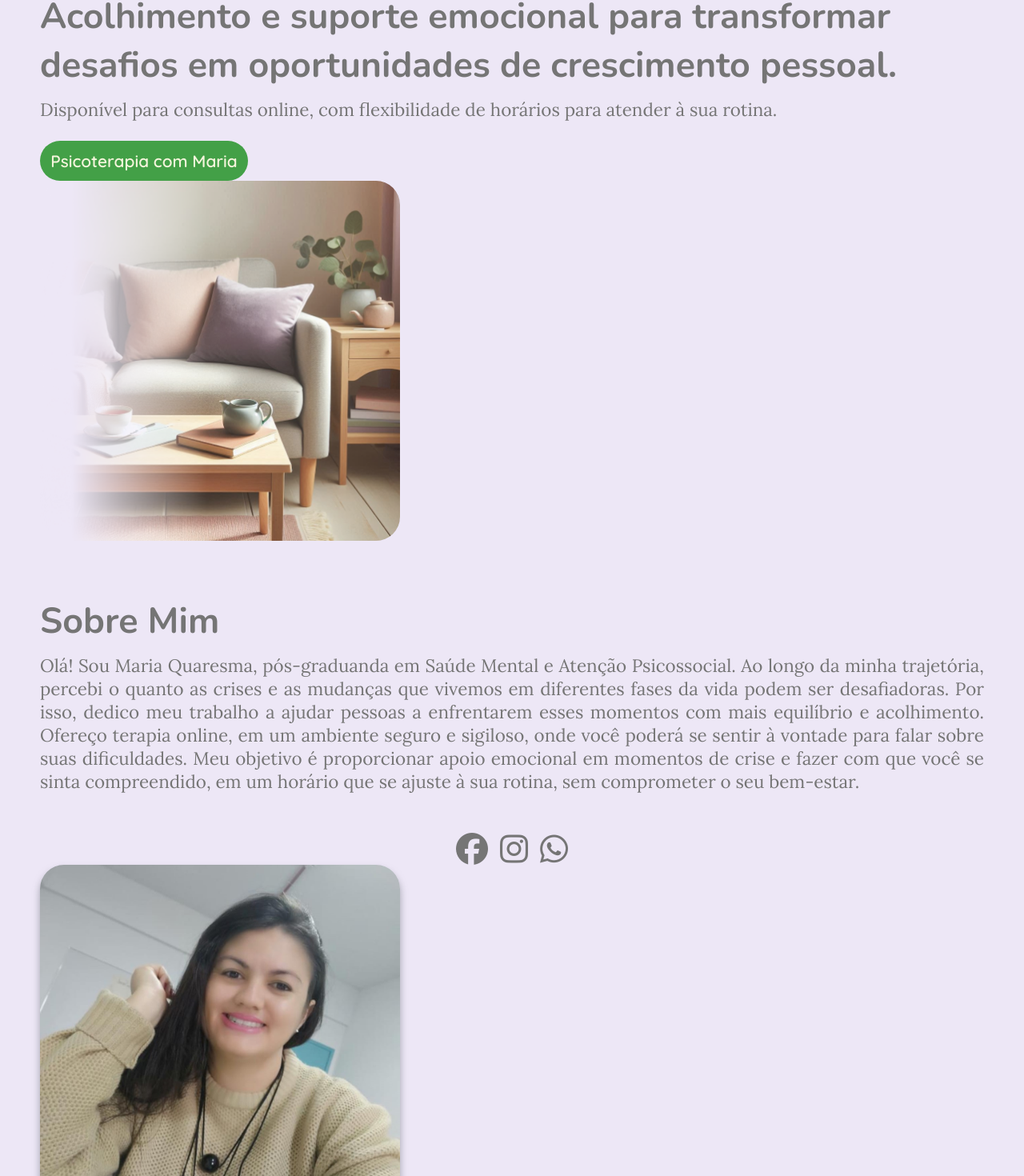
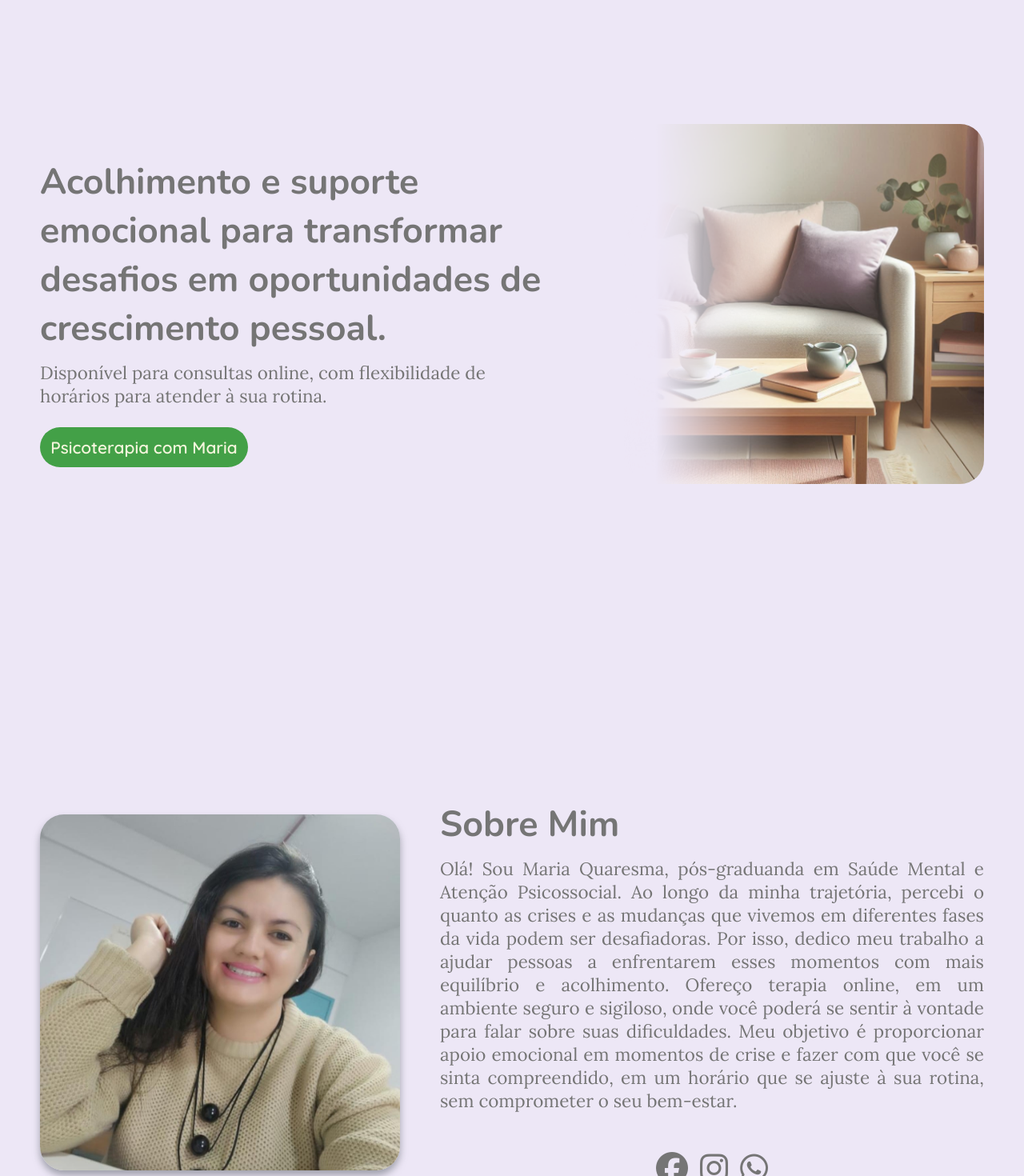
Before and after one commit to lmn-development/dra.mariadasdores, a React (Vite) app: page / in a window 1280 px wide. Shown: the part 220-1690 px from the top of the page at 80% size. Built offline with nearby package versions, Linux system fonts and the light colour scheme.

Commit message:
feat (develop): adding section component

```diff
--- a/src/page/home/about.tsx
+++ b/src/page/home/about.tsx
@@ -1,8 +1,9 @@
+import { Section } from "@/components/section";
 import style from "./styles/about.module.scss";
 
 export function About() {
   return (
-    <section className={style.about}>
+    <Section classStyle={style.about} idElement="about">
       <div className={style.aboutContainer}>
         <div className={style.aboutContent}>
           <h2 className={style.aboutTitle}>Sobre Mim</h2>
@@ -32,6 +33,6 @@ export function About() {
         </div>
       </div>
       <img src="assets/img-01.jpg" alt="" className={style.aboutImg} />
-    </section>
+    </Section>
   );
 }
--- a/src/page/home/init.tsx
+++ b/src/page/home/init.tsx
@@ -1,12 +1,13 @@
 import { Button } from "@/components/button";
 import style from "./styles/init.module.scss";
 import { openChat } from "@/utils/openChat";
+import { Section } from "@/components/section";
 
 export function Init() {
   const chat = openChat;
 
   return (
-    <section className={style.init}>
+    <Section>
       <div className={style.initContent}>
         <h2 className={style.initTitle}>
           Acolhimento e suporte emocional para transformar desafios em
@@ -26,6 +27,6 @@ export function Init() {
         alt="Imagem de perfil"
         className={style.initImg}
       />
-    </section>
+    </Section>
   );
 }
```
